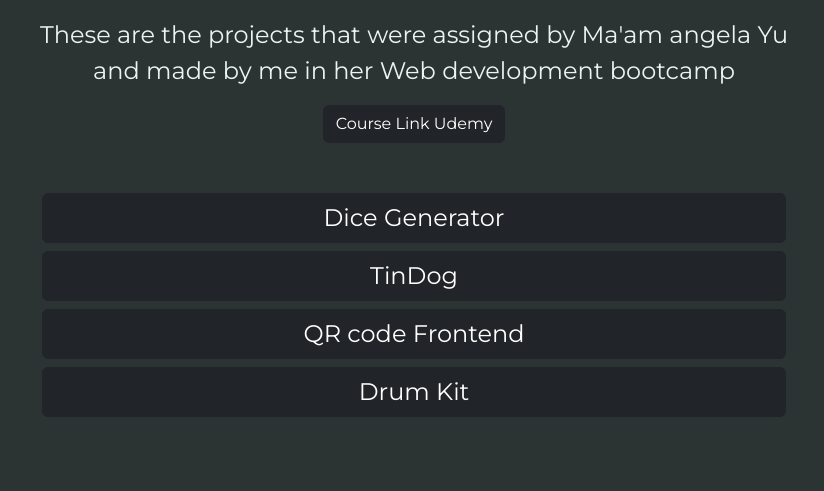
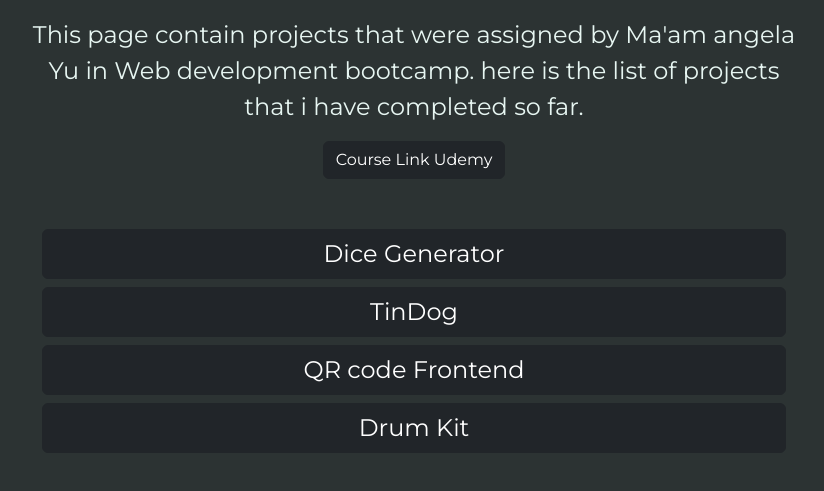
Before and after one commit to nabeelahmedjh/projects-for-MERN-stack-web-development-bootcamp-with-angelaYu, a plain HTML site: page index.html in a window 1280 px wide. Shown: the part 187-678 px from the top of the page, without its empty margins (226-1050 px from the left). Drawn offline with nearby package versions, Linux system fonts and the light colour scheme.

Commit message:
updated description section

```diff
--- a/index.html
+++ b/index.html
@@ -26,7 +26,8 @@
 <body>
     <div class="container heading">
         <h1>Projects Gallery</h1>
-        <p>These are the projects that were assigned by Ma'am angela Yu and made by me in her Web development bootcamp
+        <p>This page contain projects that were assigned by Ma'am angela Yu in Web development bootcamp.
+            here is the list of projects that i have completed so far.
         </p>
         <a class="btn btn-dark btn-course"
             href="https://www.udemy.com/course/the-complete-web-development-bootcamp/">Course Link
```
